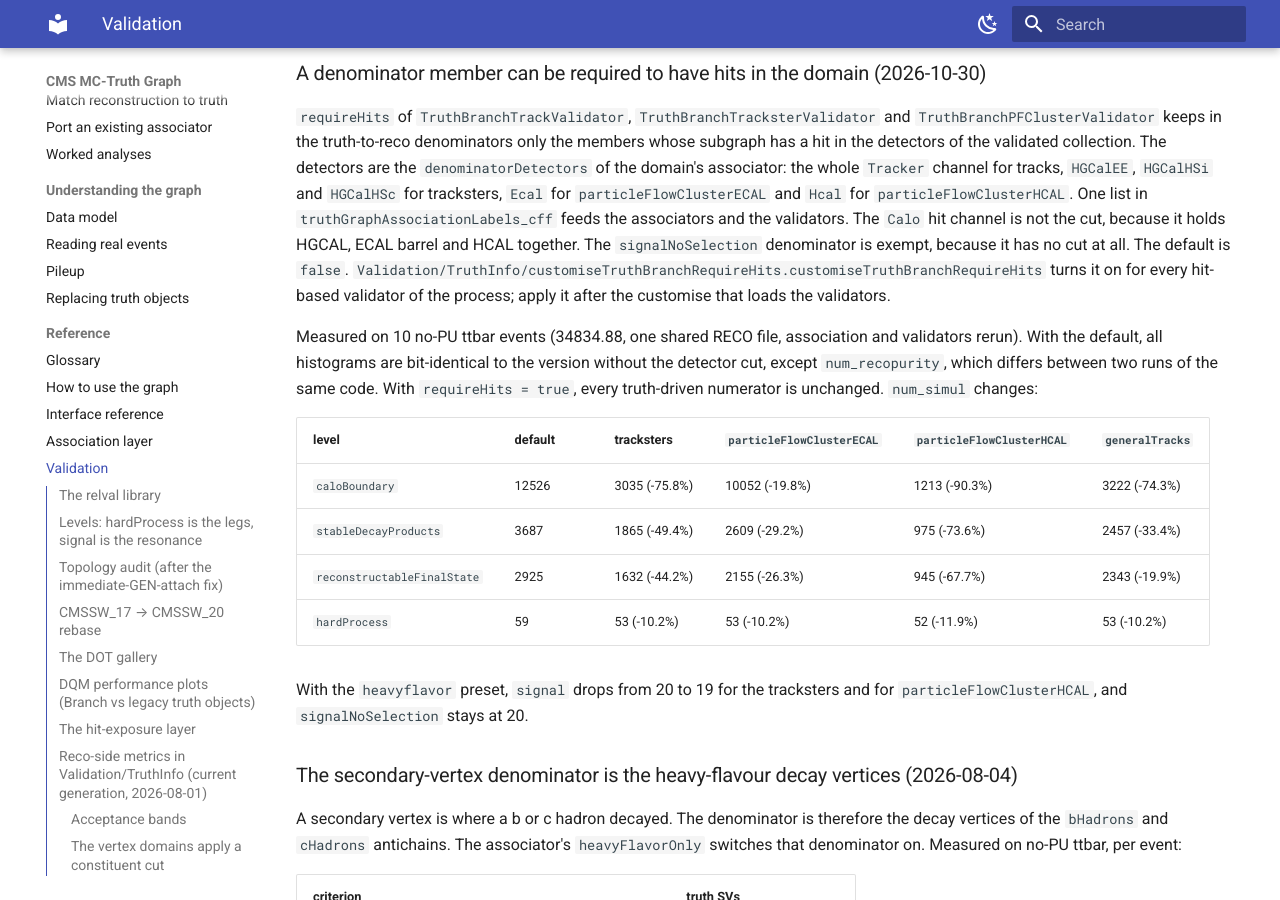
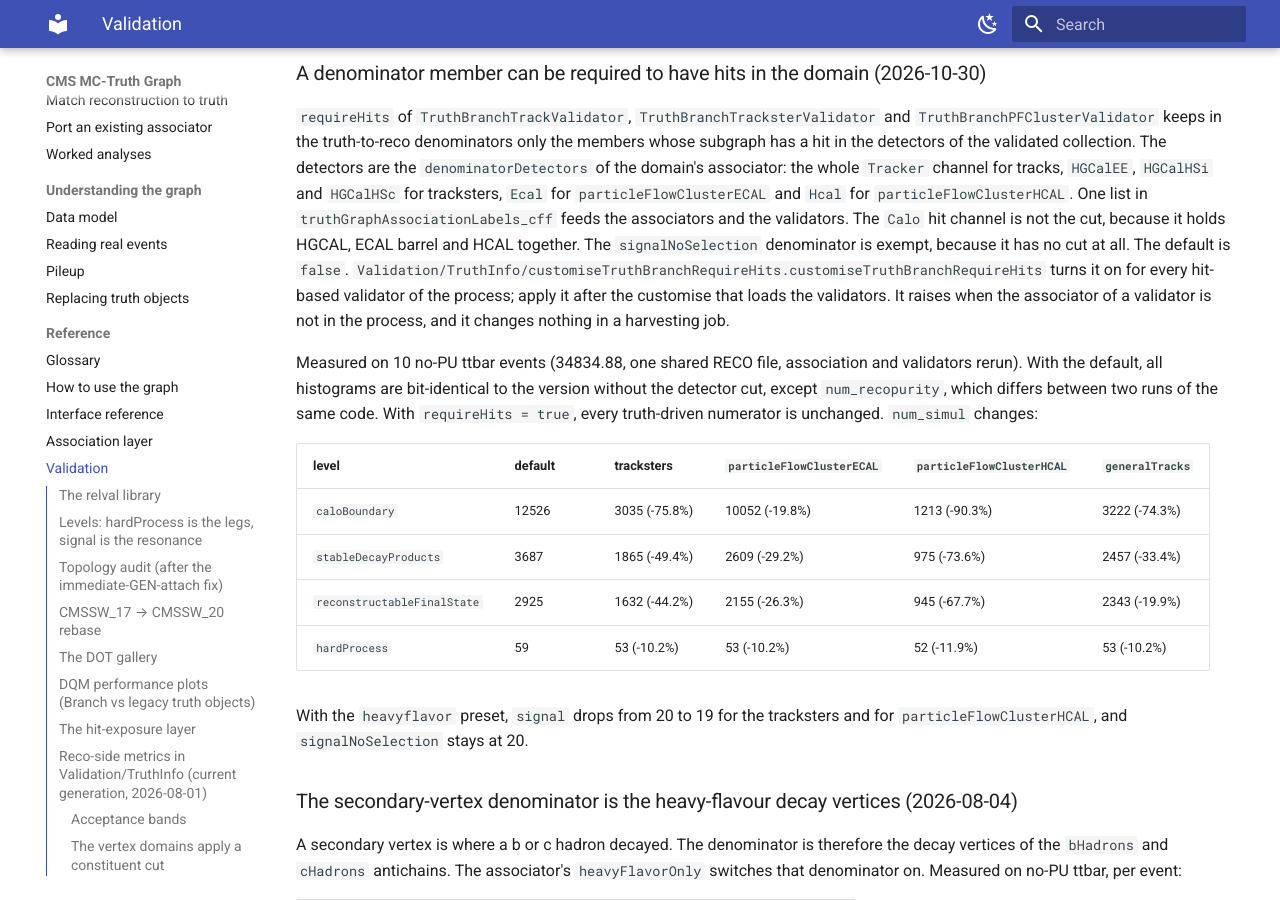
Before and after one commit to felicepantaleo/cms-truth-docs, an MkDocs documentation site: the page built from docs/validation.md, in a window 1280 px wide and 900 px high, scrolled down 12796 px. Built offline with MkDocs 1.6.1 and Material for MkDocs 9.7.7, drawn with Linux system fonts in a browser that asks for light colours.

Commit message:
validation: the requireHits customise raises on a missing associator

```diff
--- a/docs/validation.md
+++ b/docs/validation.md
@@ -569,7 +569,7 @@ With the default collapse, all 11 `hardProcess` neutrinos of 20 ttbar events are
 
 ### A denominator member can be required to have hits in the domain (2026-10-30)
 
-`requireHits` of `TruthBranchTrackValidator`, `TruthBranchTracksterValidator` and `TruthBranchPFClusterValidator` keeps in the truth-to-reco denominators only the members whose subgraph has a hit in the detectors of the validated collection. The detectors are the `denominatorDetectors` of the domain's associator: the whole `Tracker` channel for tracks, `HGCalEE`, `HGCalHSi` and `HGCalHSc` for tracksters, `Ecal` for `particleFlowClusterECAL` and `Hcal` for `particleFlowClusterHCAL`. One list in `truthGraphAssociationLabels_cff` feeds the associators and the validators. The `Calo` hit channel is not the cut, because it holds HGCAL, ECAL barrel and HCAL together. The `signalNoSelection` denominator is exempt, because it has no cut at all. The default is `false`. `Validation/TruthInfo/customiseTruthBranchRequireHits.customiseTruthBranchRequireHits` turns it on for every hit-based validator of the process; apply it after the customise that loads the validators.
+`requireHits` of `TruthBranchTrackValidator`, `TruthBranchTracksterValidator` and `TruthBranchPFClusterValidator` keeps in the truth-to-reco denominators only the members whose subgraph has a hit in the detectors of the validated collection. The detectors are the `denominatorDetectors` of the domain's associator: the whole `Tracker` channel for tracks, `HGCalEE`, `HGCalHSi` and `HGCalHSc` for tracksters, `Ecal` for `particleFlowClusterECAL` and `Hcal` for `particleFlowClusterHCAL`. One list in `truthGraphAssociationLabels_cff` feeds the associators and the validators. The `Calo` hit channel is not the cut, because it holds HGCAL, ECAL barrel and HCAL together. The `signalNoSelection` denominator is exempt, because it has no cut at all. The default is `false`. `Validation/TruthInfo/customiseTruthBranchRequireHits.customiseTruthBranchRequireHits` turns it on for every hit-based validator of the process; apply it after the customise that loads the validators. It raises when the associator of a validator is not in the process, and it changes nothing in a harvesting job.
 
 Measured on 10 no-PU ttbar events (34834.88, one shared RECO file, association and validators rerun). With the default, all histograms are bit-identical to the version without the detector cut, except `num_recopurity`, which differs between two runs of the same code. With `requireHits = true`, every truth-driven numerator is unchanged. `num_simul` changes:
 
```
